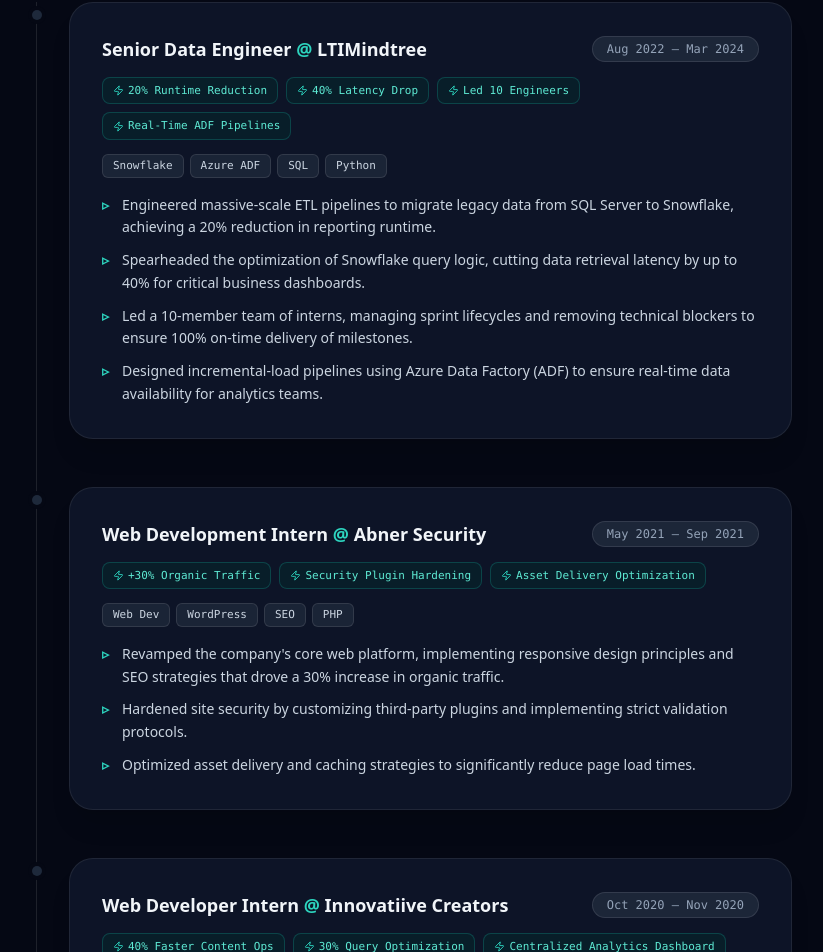
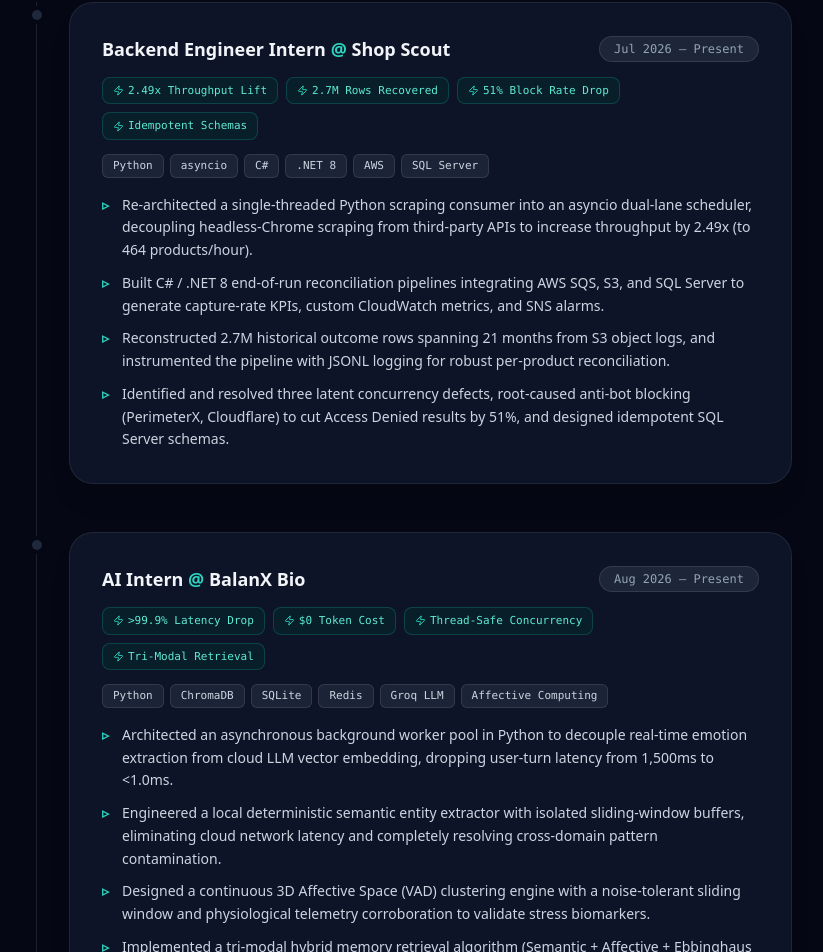
Before and after one commit to menonabhineet/portfolio, a Next.js app: page / in a window 1280 px wide. Shown: the part 1806-2758 px from the top of the page, without its empty margins (104-927 px from the left). Built offline with nearby package versions, Linux system fonts and the light colour scheme.

Commit message:
Update work experiences and add Shop Scout and BalanX Bio internships

```diff
--- a/src/data/resume-data.ts
+++ b/src/data/resume-data.ts
@@ -44,6 +44,46 @@
   ],
   work: [
     {
+      company: "Shop Scout",
+      link: "",
+      badges: ["Python", "asyncio", "C#", ".NET 8", "AWS", "SQL Server"],
+      impactBadges: [
+        "2.49x Throughput Lift",
+        "2.7M Rows Recovered",
+        "51% Block Rate Drop",
+        "Idempotent Schemas",
+      ],
+      title: "Backend Engineer Intern",
+      start: "Jul 2026",
+      end: "Present",
+      description: [
+        "Re-architected a single-threaded Python scraping consumer into an asyncio dual-lane scheduler, decoupling headless-Chrome scraping from third-party APIs to increase throughput by 2.49x (to 464 products/hour).",
+        "Built C# / .NET 8 end-of-run reconciliation pipelines integrating AWS SQS, S3, and SQL Server to generate capture-rate KPIs, custom CloudWatch metrics, and SNS alarms.",
+        "Reconstructed 2.7M historical outcome rows spanning 21 months from S3 object logs, and instrumented the pipeline with JSONL logging for robust per-product reconciliation.",
+        "Identified and resolved three latent concurrency defects, root-caused anti-bot blocking (PerimeterX, Cloudflare) to cut Access Denied results by 51%, and designed idempotent SQL Server schemas."
+      ],
+    },
+    {
+      company: "BalanX Bio",
+      link: "",
+      badges: ["Python", "ChromaDB", "SQLite", "Redis", "Groq LLM", "Affective Computing"],
+      impactBadges: [
+        ">99.9% Latency Drop",
+        "$0 Token Cost",
+        "Thread-Safe Concurrency",
+        "Tri-Modal Retrieval",
+      ],
+      title: "AI Intern",
+      start: "Aug 2026",
+      end: "Present",
+      description: [
+        "Architected an asynchronous background worker pool in Python to decouple real-time emotion extraction from cloud LLM vector embedding, dropping user-turn latency from 1,500ms to <1.0ms.",
+        "Engineered a local deterministic semantic entity extractor with isolated sliding-window buffers, eliminating cloud network latency and completely resolving cross-domain pattern contamination.",
+        "Designed a continuous 3D Affective Space (VAD) clustering engine with a noise-tolerant sliding window and physiological telemetry corroboration to validate stress biomarkers.",
+        "Implemented a tri-modal hybrid memory retrieval algorithm (Semantic + Affective + Ebbinghaus Recency) and migrated state persistence to a thread-safe SQLite database for robust concurrency."
+      ],
+    },
+    {
       company: "LTIMindtree",
       link: "https://www.ltimindtree.com",
       badges: ["Snowflake", "Azure ADF", "SQL", "Python"],
@@ -57,10 +97,10 @@
       start: "Aug 2022",
       end: "Mar 2024",
       description: [
-        "Engineered massive-scale ETL pipelines to migrate legacy data from SQL Server to Snowflake, achieving a 20% reduction in reporting runtime.",
-        "Spearheaded the optimization of Snowflake query logic, cutting data retrieval latency by up to 40% for critical business dashboards.",
-        "Led a 10-member team of interns, managing sprint lifecycles and removing technical blockers to ensure 100% on-time delivery of milestones.",
-        "Designed incremental-load pipelines using Azure Data Factory (ADF) to ensure real-time data availability for analytics teams.",
+        "Engineered massive-scale ETL pipelines to migrate legacy data from SQL Server to Snowflake, achieving a 20% reduction in reporting runtime and improving overall data reliability.",
+        "Spearheaded the optimization of complex Snowflake query logic and materialized views, cutting data retrieval latency by up to 40% for critical business dashboards.",
+        "Led a 10-member cross-functional team of interns, managing end-to-end sprint lifecycles and aggressively removing technical blockers to ensure 100% on-time delivery of milestones.",
+        "Architected and deployed incremental-load pipelines using Azure Data Factory (ADF), guaranteeing real-time data availability and consistency for downstream analytics teams.",
       ],
     },
     {
@@ -76,9 +116,9 @@
       start: "May 2021",
       end: "Sep 2021",
       description: [
-        "Revamped the company's core web platform, implementing responsive design principles and SEO strategies that drove a 30% increase in organic traffic.",
-        "Hardened site security by customizing third-party plugins and implementing strict validation protocols.",
-        "Optimized asset delivery and caching strategies to significantly reduce page load times.",
+        "Revamped the company's core web platform from the ground up, implementing responsive design principles, modern UI/UX, and technical SEO strategies that drove a 30% increase in organic traffic.",
+        "Hardened site security by auditing and customizing third-party plugins, establishing strict validation protocols, and mitigating common web vulnerabilities.",
+        "Optimized global asset delivery and caching strategies via CDN integrations, significantly reducing page load times and improving Lighthouse performance scores.",
       ],
     },
     {
@@ -94,9 +134,9 @@
       start: "Oct 2020",
       end: "Nov 2020",
       description: [
-        "Architected a custom PHP admin panel basically a CMS for the National Institute of Hospitality Management, streamlining content updates by 40%.",
-        "Developed a centralized dashboard integrating real-time traffic analytics, student enrollment data, and lead management.",
-        "Refactored and normalized the existing database schema, eliminating redundancy and improving query performance by 30%.",
+        "Architected a custom PHP-based Content Management System (CMS) for the National Institute of Hospitality Management, streamlining content updates by 40% for non-technical staff.",
+        "Developed a centralized administrative dashboard integrating real-time traffic analytics, student enrollment data, and automated lead management workflows.",
+        "Refactored and normalized the legacy MySQL database schema, eliminating data redundancy and utilizing proper indexing to improve overall query performance by 30%.",
       ],
     },
   ],
```
